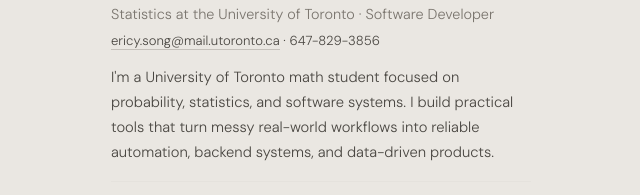
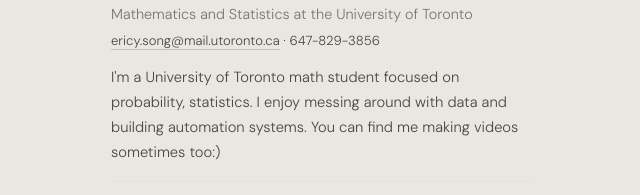
Before and after one commit to ChardXBT/personal_website, a plain HTML site: page index.html in a window 1280 px wide. Shown: the part 177-372 px from the top of the page, without its empty margins (319-959 px from the left). Drawn offline with Linux system fonts and the light colour scheme.

Commit message:
Edited Bio

```diff
--- a/index.html
+++ b/index.html
@@ -88,16 +88,16 @@
 <body>
   <main class="card">
     <h1>Eric Song</h1>
-    <p class="tagline">Statistics at the University of Toronto · Software Developer</p>
+    <p class="tagline">Mathematics and Statistics at the University of Toronto</p>
     <p class="contact">
       <a href="mailto:ericy.song@mail.utoronto.ca">ericy.song@mail.utoronto.ca</a>
        · 647-829-3856
     </p>
     <p class="bio">
       I'm a University of Toronto math student focused on probability,
-      statistics, and software systems. I build practical tools that turn
-      messy real-world workflows into reliable automation, backend systems,
-      and data-driven products.
+      statistics. I enjoy messing around with data and building automation systems.
+      You can find me making videos sometimes too:)
+
     </p>
     <nav class="links" aria-label="Profile links">
 
```
